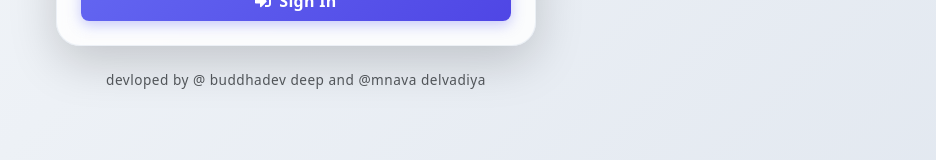
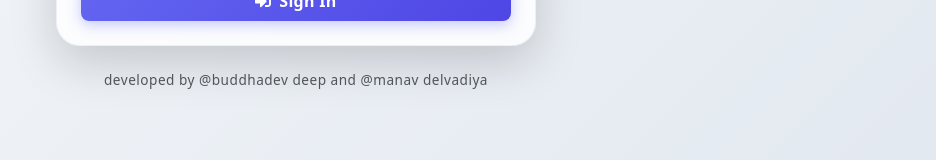
Before and after one commit to buddhadevdeep/EXAM_APP, a React (Vite) app in the folder frontend/: page / in a window 1280 px wide. Shown: the part 540-700 px from the top of the page, without its empty margins (344-1280 px from the left). Built offline with nearby package versions, Linux system fonts and the light colour scheme; no server answers.

Commit message:
change name

```diff
--- a/frontend/src/pages/Login.jsx
+++ b/frontend/src/pages/Login.jsx
@@ -186,7 +186,7 @@ const Login = () => {
         </div>
 
         <div className="text-center mt-4 text-muted small" style={{ fontSize: '0.85rem', letterSpacing: '0.5px' }}>
-          devloped by @ buddhadev deep and @mnava delvadiya
+          developed by @buddhadev deep and @manav delvadiya
         </div>
       </div>
     </div>
```
